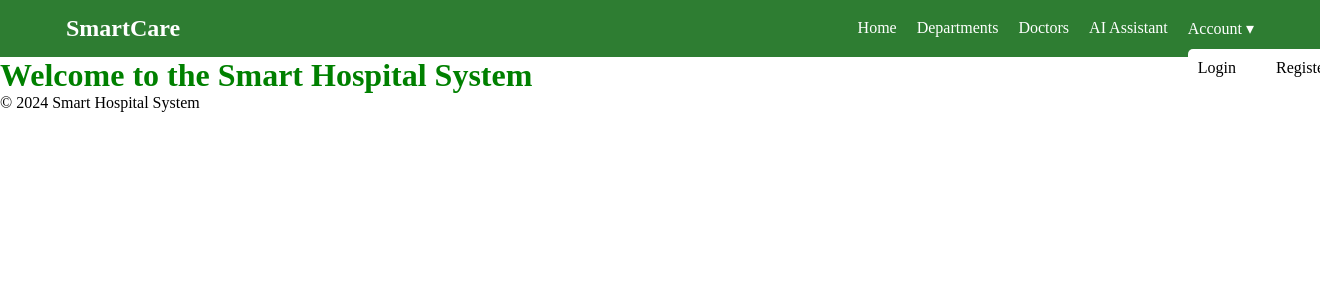
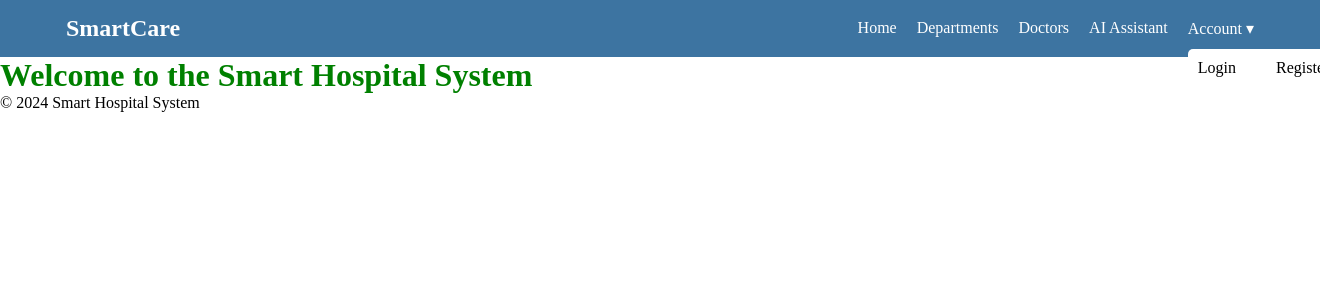
Before and after one commit to abd232/Smart-Hospital-System, a Django app: page / in a window 1320 px wide; the page is wider, and only the part inside the window is pictured. Shown: the top 300 px of that part. Run offline with Django 3.2, Linux system fonts and the light colour scheme.

Commit message:
changing header bg color

```diff
--- a/smart_hospital_system_app/static/css/base.css
+++ b/smart_hospital_system_app/static/css/base.css
@@ -4,7 +4,7 @@
 }
 
 .header {
-  background: #2e7d32;
+  background: #3d74a1;
   color: white;
   padding: 15px 0;
   position: sticky;
```
